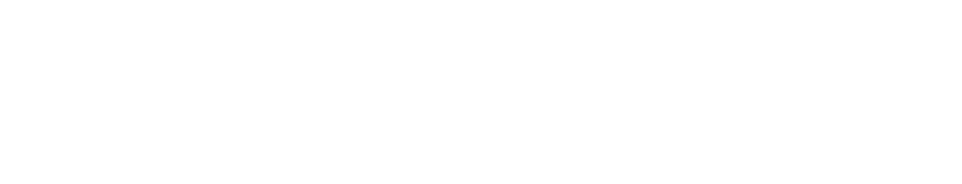
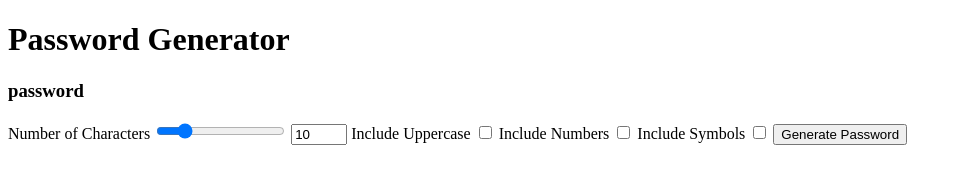
Before and after one commit to kumarprince3/kumarprince3.github.io-password-generator, a plain HTML site: page index.html in a window 1280 px wide. Shown: the whole page, without its empty margins (0-962 px from the left). Drawn offline with Linux system fonts and the light colour scheme.

Commit message:
added html page content

```diff
--- a/index.html
+++ b/index.html
@@ -4,10 +4,30 @@
     <meta charset="utf-8">
     <meta name="viewport" content="width=device-width,inital-scale=1.0">
     <meta http-equiv="X-UA-Compatible" content="ie=edge">
+    <script src="script.js" defer></script>
+    <link rel="stylesheet" href="style.css">
     <title>Password Generator</title>
+</head>
+<body>
+    <div class="container">
+        <h1>Password Generator</h1>
+        <h3>password</h3>
+        <form>
+            <label for="characterAmountNumber">Number of Characters</label>
+            <input type="range" min="1" max="50" value="10" id="characterAmountRange">
+            <input type="number" min="1" max="50" value="10" id="characterAmountNumber">
 
-</head>
-    <body>
+            <label for="includeUppercase">Include Uppercase</label>
+            <input type="checkbox" id="includeUppercase">
 
-    </body>
+            <label for="includeNumbers">Include Numbers</label>
+            <input type="checkbox" id="includeNumbers">
+
+            <label for="includeSymbols">Include Symbols</label>
+            <input type="checkbox" id="includeSymbols">
+
+            <button type="submit">Generate Password</button>
+        </form>
+    </div>
+</body>
 </html>
```
